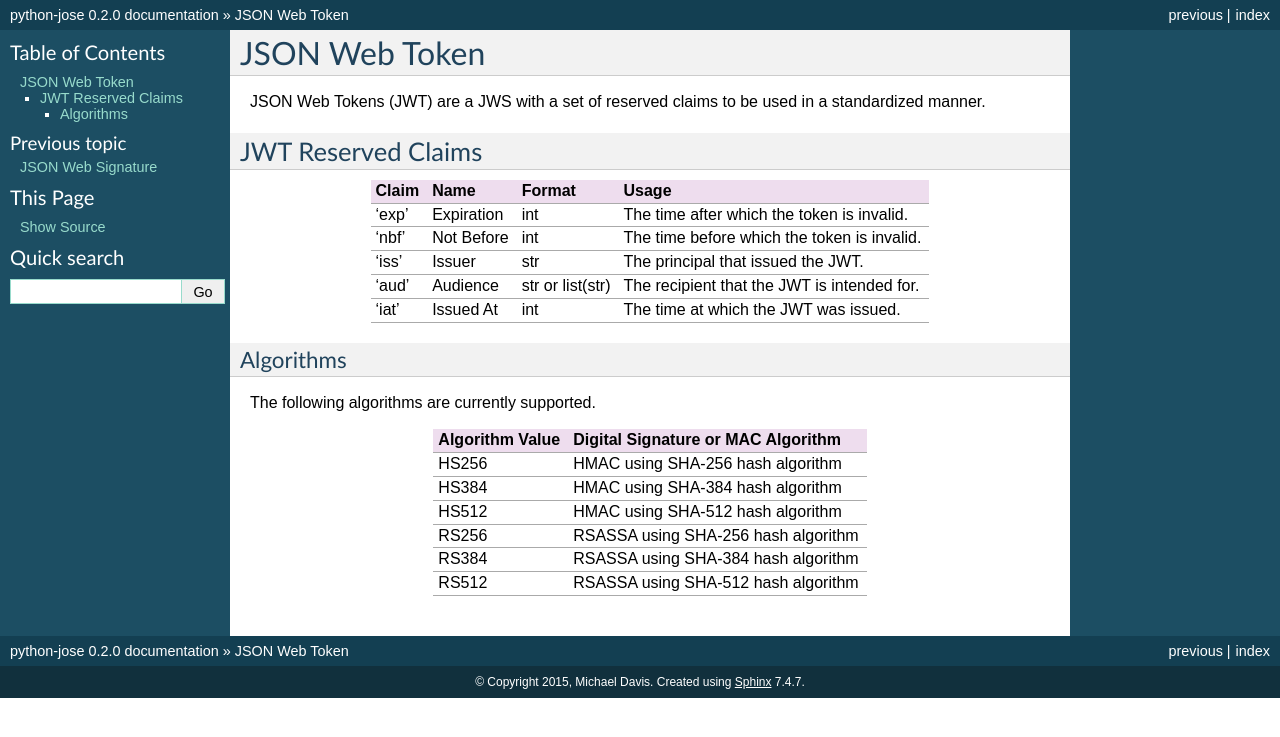
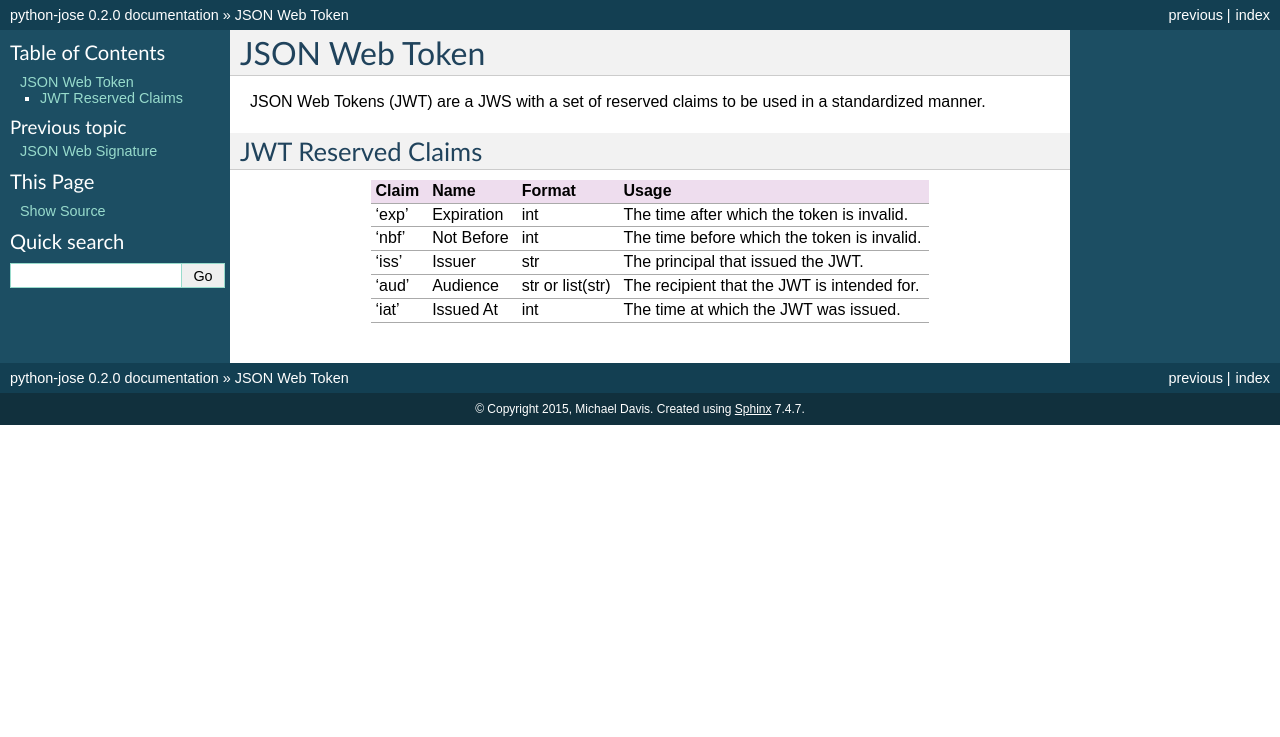
Before and after one commit to mpdavis/python-jose, a Sphinx documentation site: the page built from docs/jwt/index.rst, in a window 1280 px wide. Shown: the top 737 px of the page. Built offline with Sphinx 7.4.7, drawn with Linux system fonts in a browser that asks for light colours.

```diff
--- a/docs/jws/index.rst
+++ b/docs/jws/index.rst
@@ -24,6 +24,12 @@ The following algorithms are currently supported.
 +-------------------+---------------------------------------+
 | RS512             | RSASSA using SHA-512 hash algorithm   |
 +-------------------+---------------------------------------+
+| ES256             | ECDSA using SHA-256 hash algorithm    |
++-------------------+---------------------------------------+
+| ES384             | ECDSA using SHA-384 hash algorithm    |
++-------------------+---------------------------------------+
+| ES512             | ECDSA using SHA-512 hash algorithm    |
++-------------------+---------------------------------------+
 
 Examples
 ^^^^^^^^
--- a/docs/jwt/index.rst
+++ b/docs/jwt/index.rst
@@ -20,24 +20,3 @@ JWT Reserved Claims
 +---------+--------------+--------------------+-----------------------------------------------+
 | 'iat'   | Issued At    | int                | The time at which the JWT was issued.         |
 +---------+--------------+--------------------+-----------------------------------------------+
-
-Algorithms
-----------
-
-The following algorithms are currently supported.
-
-+-------------------+---------------------------------------+
-| Algorithm Value   | Digital Signature or MAC Algorithm    |
-+===================+=======================================+
-| HS256             | HMAC using SHA-256 hash algorithm     |
-+-------------------+---------------------------------------+
-| HS384             | HMAC using SHA-384 hash algorithm     |
-+-------------------+---------------------------------------+
-| HS512             | HMAC using SHA-512 hash algorithm     |
-+-------------------+---------------------------------------+
-| RS256             | RSASSA using SHA-256 hash algorithm   |
-+-------------------+---------------------------------------+
-| RS384             | RSASSA using SHA-384 hash algorithm   |
-+-------------------+---------------------------------------+
-| RS512             | RSASSA using SHA-512 hash algorithm   |
-+-------------------+---------------------------------------+
```
Also changed, not shown: docs/jwt/examples.rst (deleted, +0 -22 lines).
